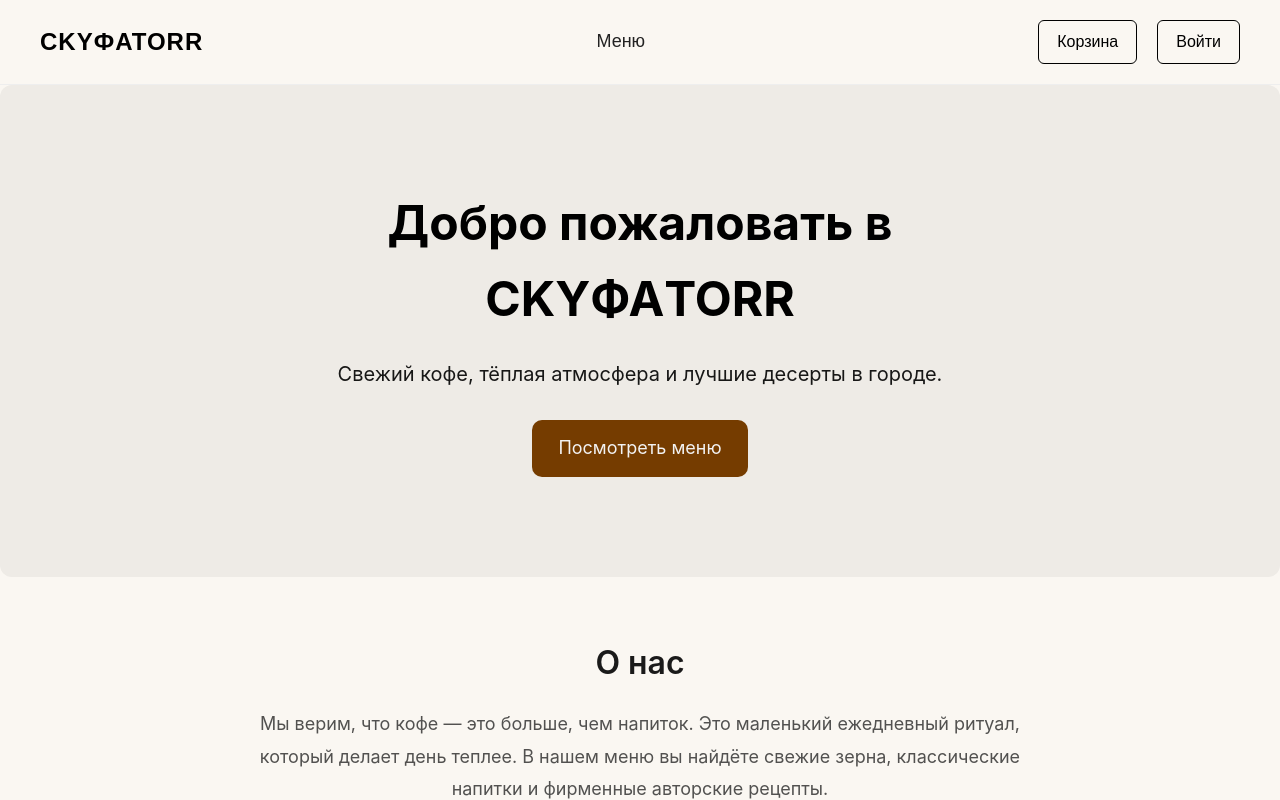
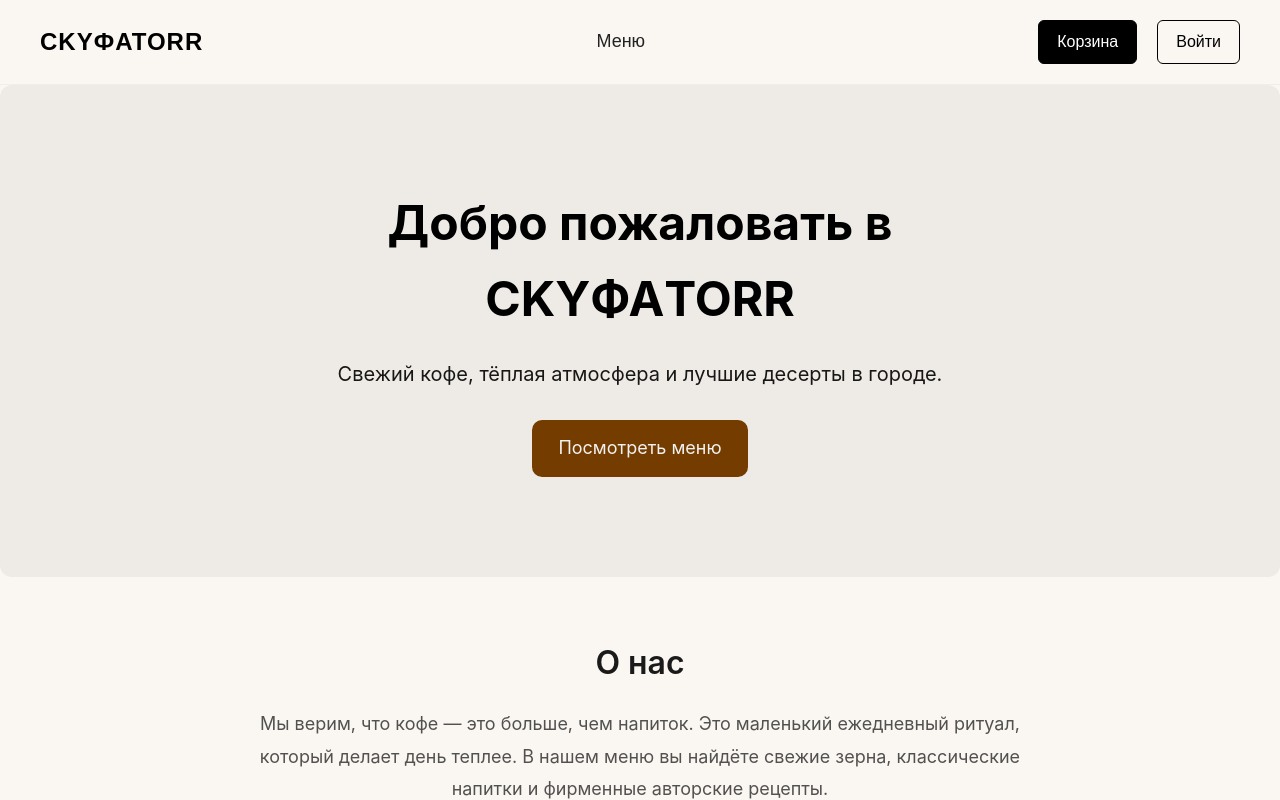
Before and after one commit to vadyukkha/cafe_project, a Next.js app in the folder frontend/: page / in a window 1280 px wide. In both pictures the pointer is over the link "Корзина". Shown: the top 800 px of the page. Built offline with nearby package versions, Linux system fonts and the light colour scheme; no server answers.

Commit message:
#add hover for cart button

```diff
--- a/frontend/src/widgets/header/Header.module.css
+++ b/frontend/src/widgets/header/Header.module.css
@@ -55,6 +55,10 @@
 
   transition: all 0.2s ease;
 }
+.cartButton:hover {
+  background: #000;
+  color: #fff;
+}
 
 .authButton {
   padding: 8px 18px;
```
